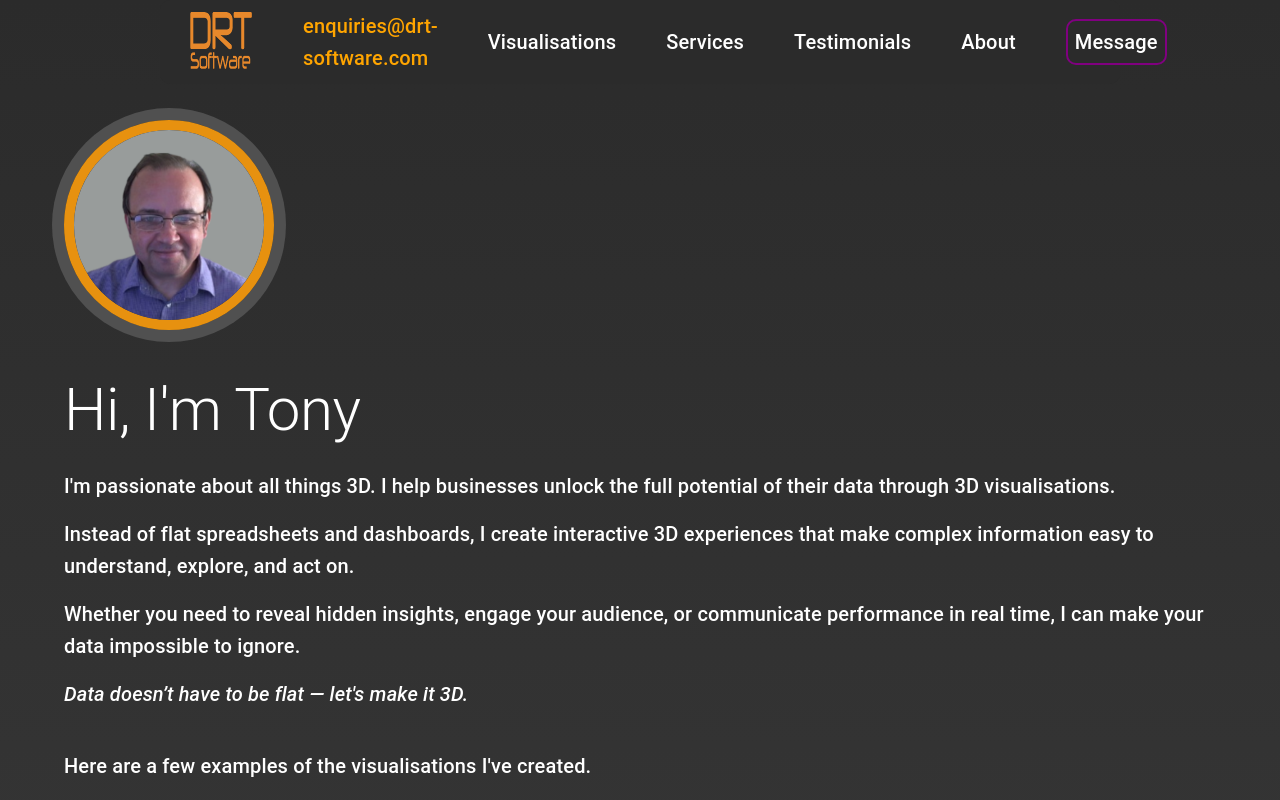
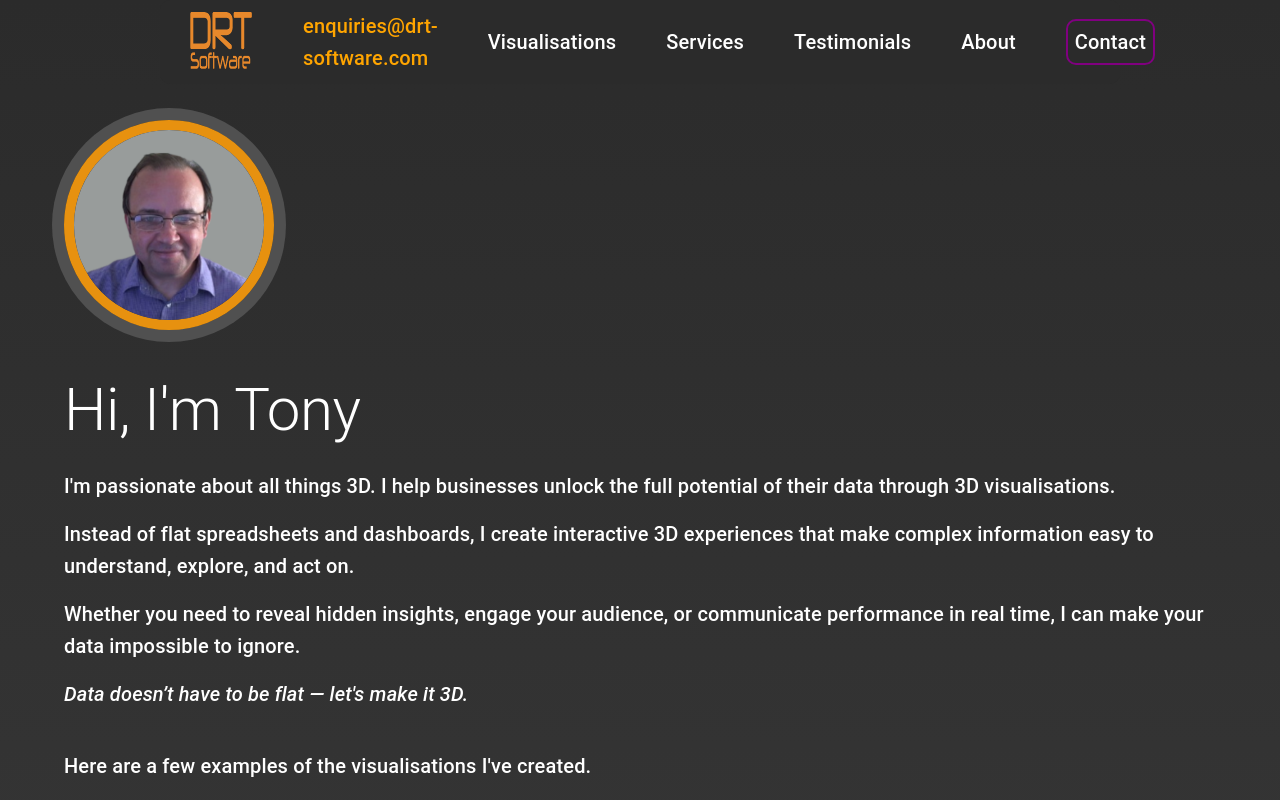
Before and after one commit to DoctorTone/drt_software_ltd, a React (Vite) app: page /#/ in a window 1280 px wide. Shown: the top 800 px of the page. Built offline with nearby package versions, Linux system fonts and the light colour scheme.

Commit message:
Updated nav bar and description

```diff
--- a/src/components/About.tsx
+++ b/src/components/About.tsx
@@ -29,8 +29,8 @@ const About = () => {
               interactive 3D applications, specialising in data visualisation
               and virtual reality. I help teams turn complex datasets and ideas
               into immersive, engaging experiences. I've partnered with
-              start-ups, enterprises, and universities to deliver real and
-              robust outcomes.
+              industry, academia, startups, solopreneurs and organisations to
+              create real-world applications.
             </Typography>
           </Grid>
         </Grid>
--- a/src/components/NavBar.tsx
+++ b/src/components/NavBar.tsx
@@ -130,7 +130,7 @@ const NavBar = () => {
                     padding: "5px 7px",
                   }}
                 >
-                  Message
+                  Contact
                 </MenuItem>
               </Menu>
             </Box>
@@ -221,7 +221,7 @@ const NavBar = () => {
                     cursor: "pointer",
                   }}
                 >
-                  Message
+                  Contact
                 </Typography>
               </Box>
             </Box>
```
